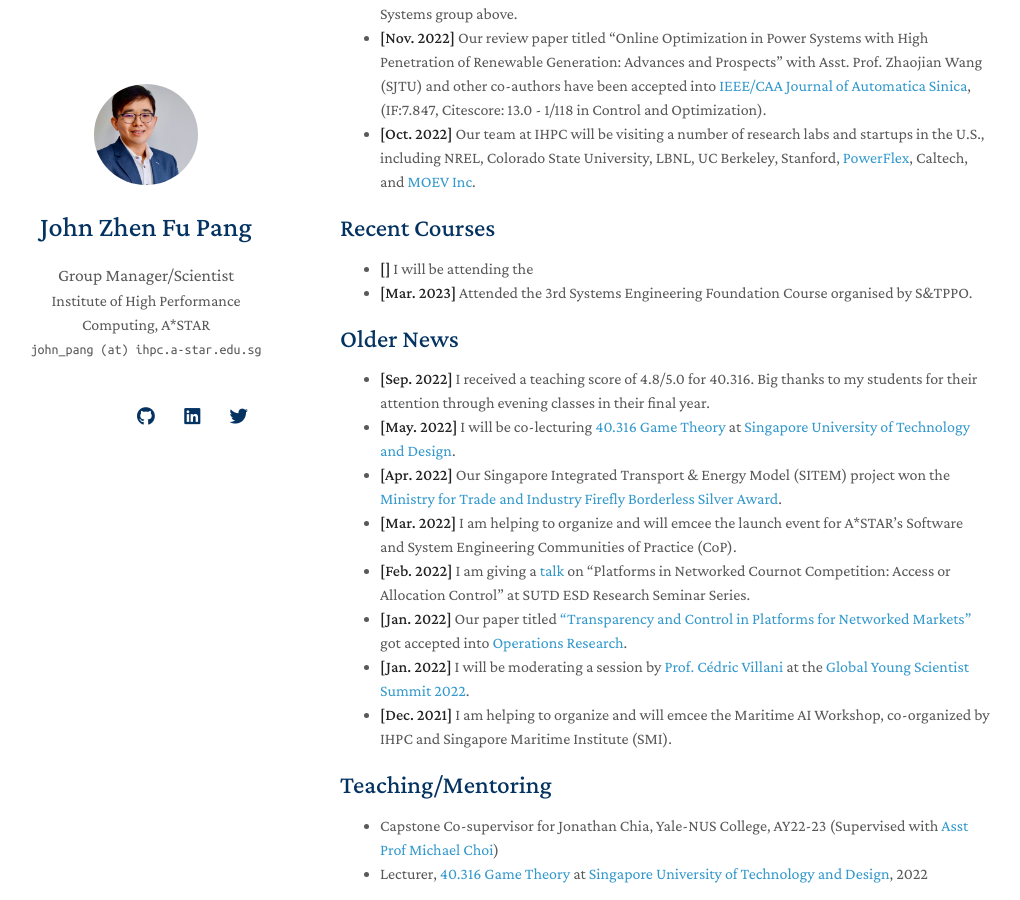
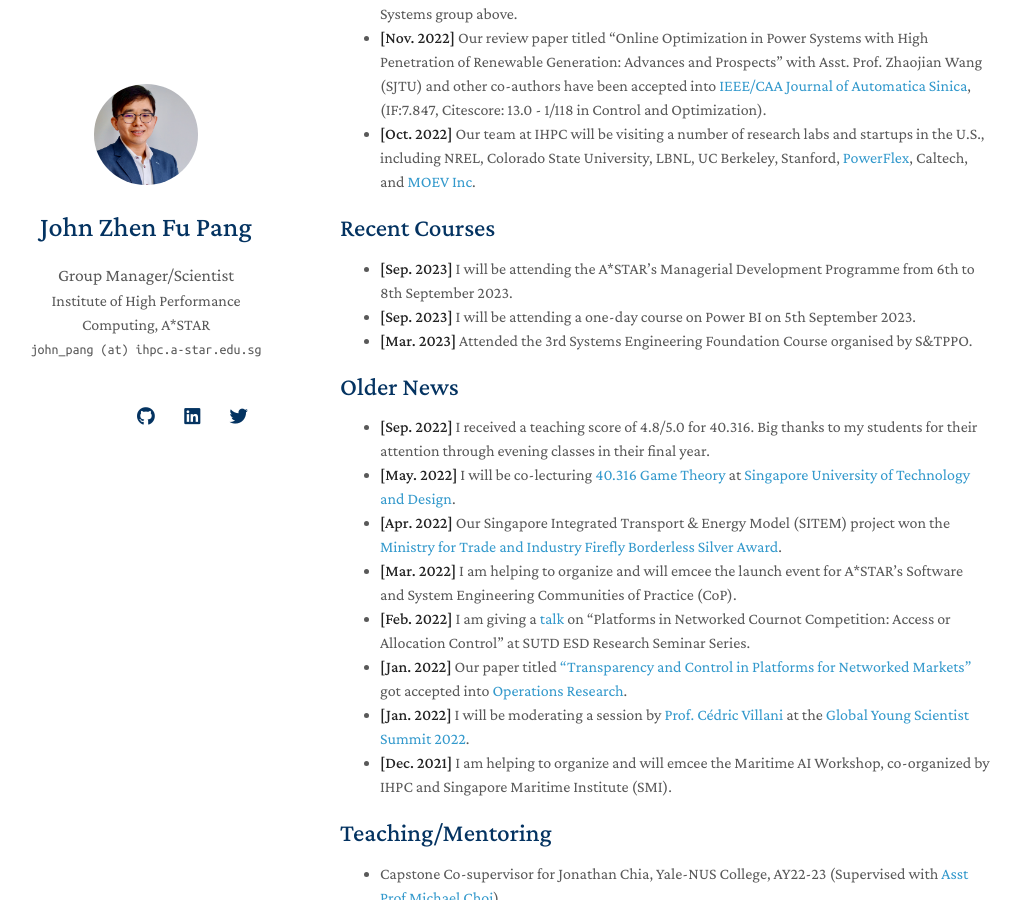
Before and after one commit to j-pang/j-pang.github.io, a Jekyll site: the page built from index.md, in a window 1280 px wide and 900 px high, scrolled down 1916 px. Shown: the whole window, without its empty margins (130-1150 px from the left). Built offline with Jekyll 4.4.1, drawn with Linux system fonts in a browser that asks for light colours; nearby versions of some CDN libraries; a style sheet for code colours, icons or effects is not loaded; our own code applies the rules of GitHub Pages for plain Markdown files.

Commit message:
Update index.md

```diff
--- a/index.md
+++ b/index.md
@@ -35,7 +35,8 @@ The Energy Systems Group at IHPC (housed under the Systems Science Department) a
 
 ## Recent Courses
 
-- **[]** I will be attending the
+- **[Sep. 2023]** I will be attending the A*STAR's Managerial Development Programme from 6th to 8th September 2023.
+- **[Sep. 2023]** I will be attending a one-day course on Power BI on 5th September 2023.
 - **[Mar. 2023]** Attended the 3rd Systems Engineering Foundation Course organised by S&TPPO.
 
 ## Older News
```
